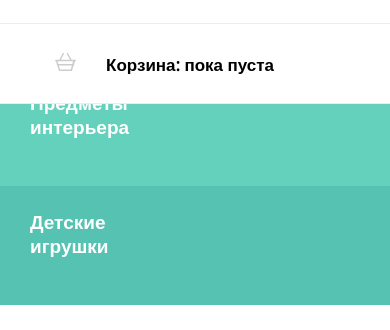
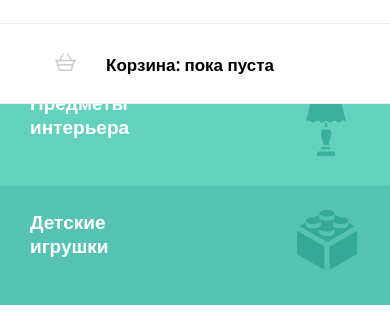
Before and after one commit to youlee-bot/1783103-mishka-23, a website: page source/index.html in a window 390 px wide. Shown: the part 296-626 px from the top of the page. Drawn offline with nearby package versions, Linux system fonts and the light colour scheme; files that its build step writes are made by us from their sources.

Commit message:
Адаптивная графика главной страницы

```diff
--- a/source/index.html
+++ b/source/index.html
@@ -4,7 +4,7 @@
         <meta charset="utf-8" />
         <meta name="viewport" content="width=device-width, initial-scale=1" />
         <title>HTML Academy: Мишка</title>
-        <link rel="stylesheet" href="/css/style.css" />
+        <link rel="stylesheet" href="css/style.css" />
         <link rel="preconnect" href="https://fonts.googleapis.com" />
         <link rel="preconnect" href="https://fonts.gstatic.com" crossorigin />
         <link href="https://fonts.googleapis.com/css2?family=Open+Sans&display=swap" rel="stylesheet" />
--- a/source/less/global/fonts.less
+++ b/source/less/global/fonts.less
@@ -4,8 +4,8 @@
   font-style: normal;
   font-display: swap;
   src:
-    url("fonts/opensans.woff2") format("woff2"),
-    url("fonts/opensans.woff") format("woff");
+    url("../../fonts/opensans.woff2") format("woff2"),
+    url("../../fonts/opensans.woff") format("woff");
 }
 
 @font-face {
@@ -14,6 +14,6 @@
   font-style: normal;
   font-display: swap;
   src:
-    url("fonts/opensansbold.woff2") format("woff2"),
-    url("fonts/opensansbold.woff") format("woff");
+    url("../../fonts/opensansbold.woff2") format("woff2"),
+    url("../../fonts/opensansbold.woff") format("woff");
 }
--- a/source/less/global/mixins.less
+++ b/source/less/global/mixins.less
@@ -8,7 +8,7 @@
 }
 
 .font(@font-size;@line-height;@weight;@color:@c-black) {
-  font-family: "Open Sans", sans-serif;
+  font-family: "Open Sans", "Arial", sans-serif;
   font-weight: @weight;
   font-size: @font-size;
   line-height: @line-height;
```
Also changed, not shown: source/img/arrow-left.svg (added), source/img/arrow-right.svg (added), source/img/basket.svg (added), source/img/flag.svg (added), source/img/interior.svg (added), source/img/logo-3.svg (added), source/img/toy.svg (added), source/img/zigzag-fill.png (added), source/img/zigzag-line.png (added).
